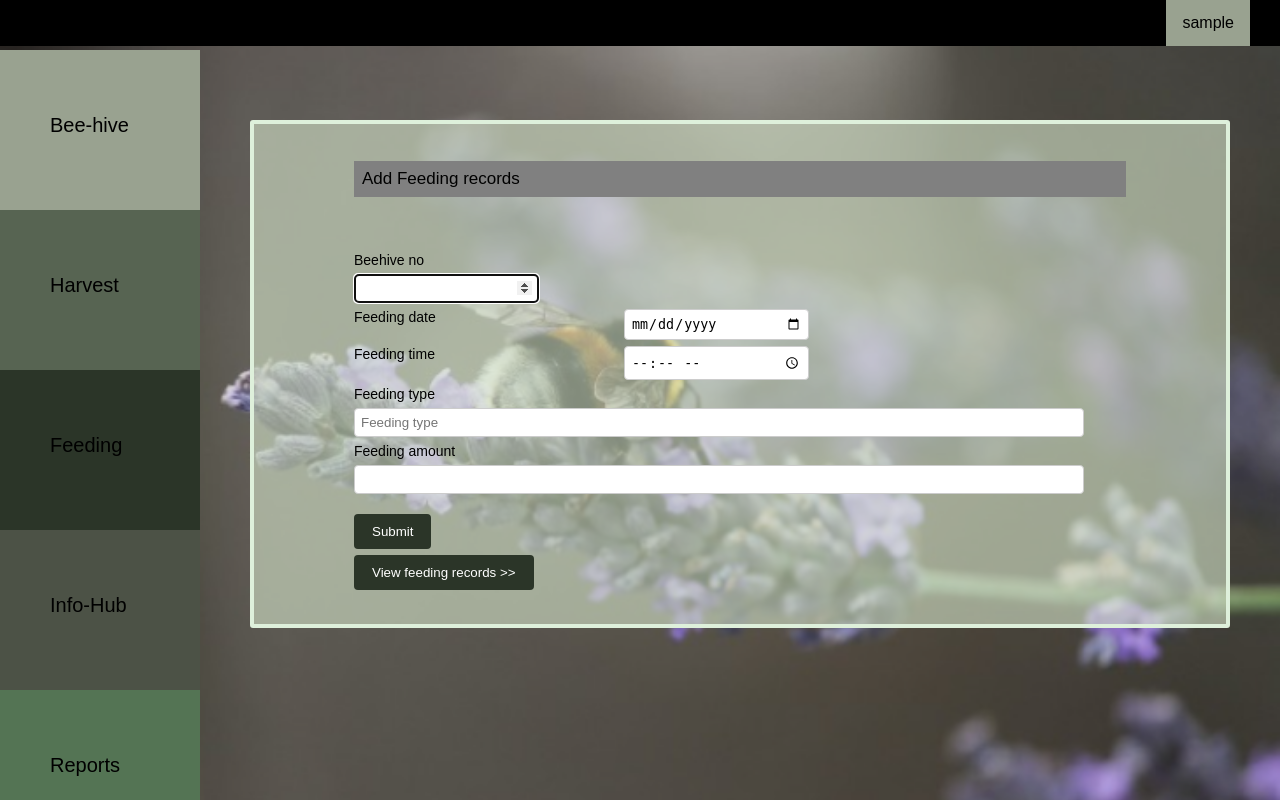
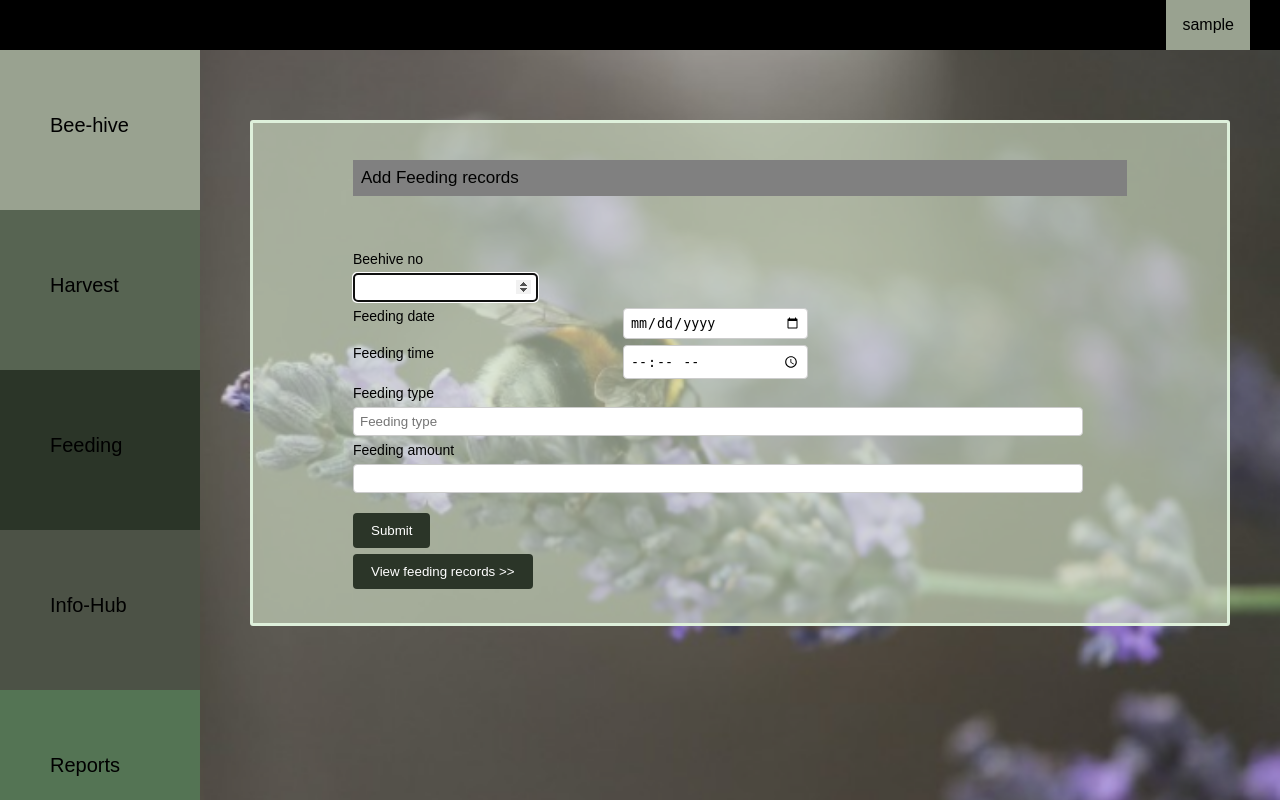
Before and after one commit to SandaniWimalasiri/Group22_Mr.-Bee, a PHP site: page /php/bk_feeding.php in a window 1280 px wide. Run offline with PHP 8.4, Linux system fonts and the light colour scheme; the visitor is signed in with stand-in values (Sample User, id 1); data comes from the database, SQL or seed files in the repository.

Commit message:
changed bk_stylecss

```diff
--- a/css/bk_style.css
+++ b/css/bk_style.css
@@ -15,11 +15,10 @@
 
   .topnav {
     top: 0;
-
+    height: 50px;
     position: fixed;
     background-color: black;
-    top: 0;
-  width: 100%;
+    width: 100%;
   }
 
   .dropdown {
@@ -35,7 +34,7 @@
     outline: none;
     color: black;
     padding: 14px 16px;
-
+    height: 50px;
     font-family: inherit;
     margin: 0;
     background-color:#99a290;
@@ -74,7 +73,7 @@
 
   background-color: #d4e2c89d;
   padding: 20px 100px 20px 100px;
-  border: 4px solid rgb(222, 240, 219);
+  border: 3px solid rgb(222, 240, 219);
   border-radius: 3px;
   font-size: 14px;
 
@@ -92,7 +91,6 @@
 
 .error{
   color: #9E1A1A;
-
     font-family: "Times New Roman", Times, serif;
     font-size: 14px;
     padding: 8px;
```
